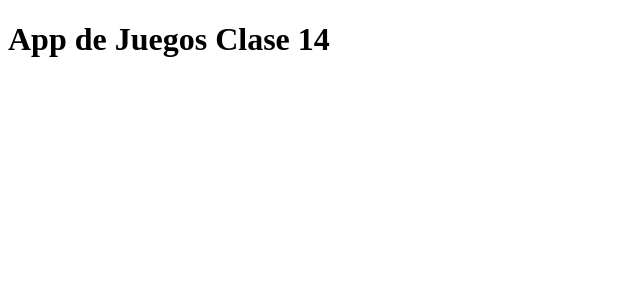
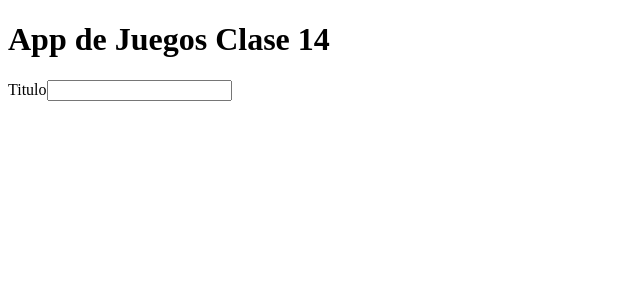
Before and after one commit to tanimaraeliassantos/desarrollo_cliente_daw, an Angular app in the folder Clase 14/formulario-juegos/: page / in a window 1280 px wide. Shown: the top 300 px of the page, without its empty margins (0-640 px from the left). Built offline with nearby package versions, Linux system fonts and the light colour scheme.

Commit message:
Añadir formulario con input

```diff
--- a/Clase 14/formulario-juegos/src/app/app.html
+++ b/Clase 14/formulario-juegos/src/app/app.html
@@ -1 +1,6 @@
 <h1>App de Juegos Clase 14</h1>
+
+<form action="">
+  <label>Titulo</label>
+  <input type="text" />
+</form>
--- a/Clase 14/formulario-juegos/src/app/app.ts
+++ b/Clase 14/formulario-juegos/src/app/app.ts
@@ -15,6 +15,25 @@ interface Juego{
 
 export class App {
   protected readonly title = signal('formulario-juegos');
-  juegps: Juego[] = [];
+  juegps: Juego[] = [
+    {
+    "titulo": "The Legend of Zelda: Breath of the Wild",
+    "imagen": "https://encrypted-tbn0.gstatic.com/images?q=tbn:ANd9GcSxdCCf52ocVBNdW7F6fc7pjxlLCS10M9z26dc5ZMRs9Xj0UCFeiOzD0fYmFzkOIyt2x_EJmsMjFK6XEQc07KXs4fTPh3UMP5RQDxZTOGHP&s=10",
+    "plataforma": "Nintendo Switch",
+    "anio": 2017
+  },
+  {
+    "titulo": "The Witcher 3: Wild Hunt",
+    "imagen": "https://encrypted-tbn0.gstatic.com/images?q=tbn:ANd9GcROwMuMzukse-mix7kiZq8lF7H_AfARXgM8flKLx86oX-x9NvR-HOHJuUhZKG76fvFGuXKSVo_VeFxrFY7Oug-hjEiwl45206UCV-OOkZnRqg&s=10",
+    "plataforma": "PC",
+    "anio": 2015
+  },
+  {
+    "titulo": "God of War",
+    "imagen": "https://encrypted-tbn0.gstatic.com/images?q=tbn:ANd9GcRCfC--VdCcM3qSmg2kkWntBIKWdsyX8fvrZgESWj0ag2tFK2A21lFb8eSNqAjWekarAyxOMAR_hxSYs0r9Vn6lcpPGR2Ef3emWJHOYWWTI&s=10",
+    "plataforma": "PlayStation 4",
+    "anio": 2018
+  }
+  ];
 
   }
```
